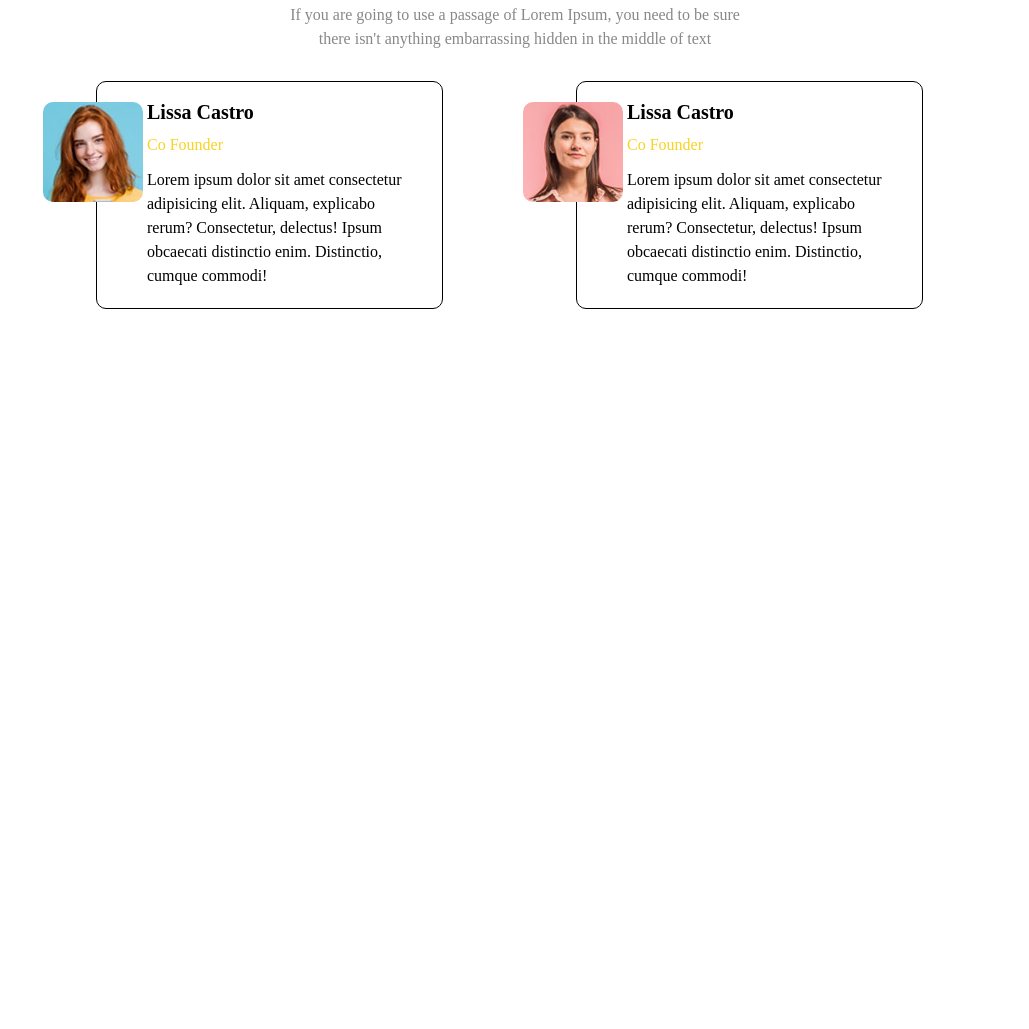
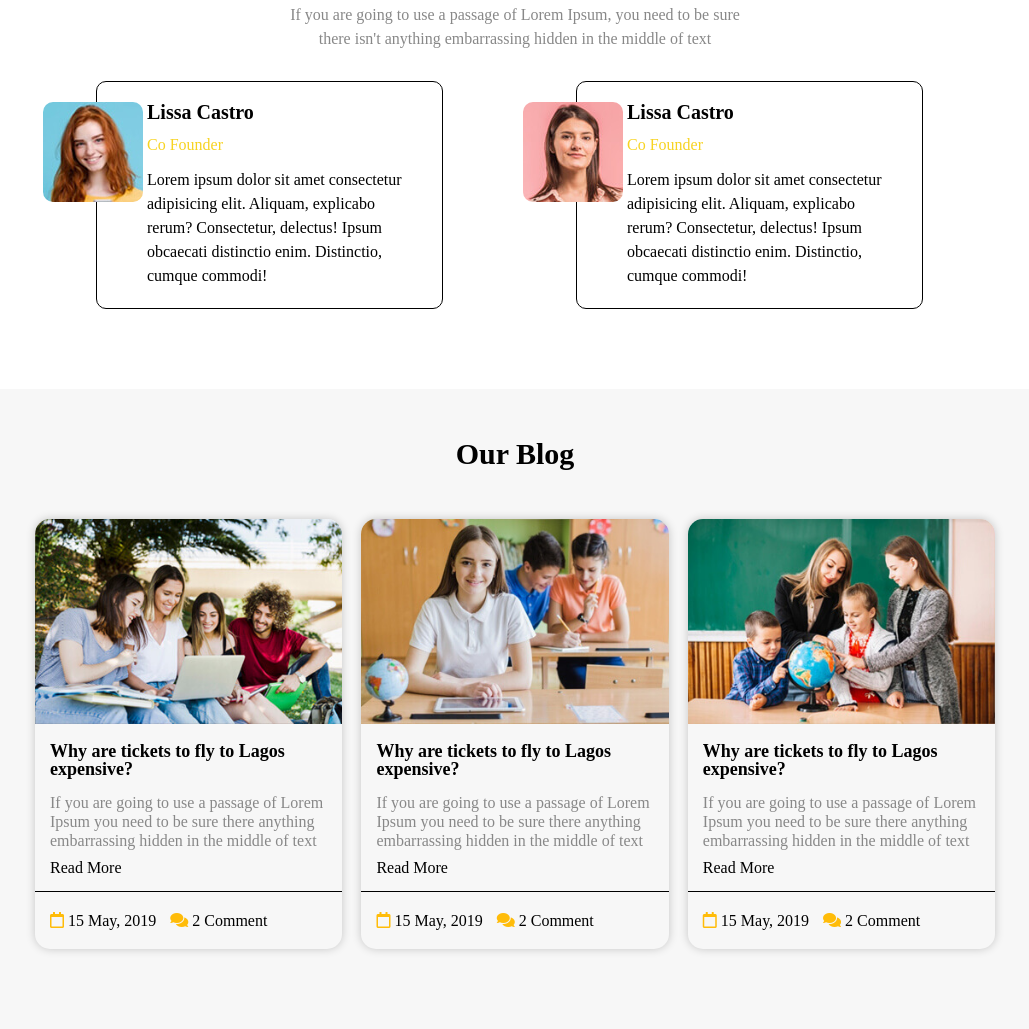
Before and after one commit to KananValizada/Code-Academy-FE-Final-Project, a plain HTML site: page index.html in a window 1280 px wide. Shown: the part 7127-8156 px from the top of the page, without its empty margins (125-1154 px from the left). Before the commit the page ends 7436 px from the top, so only its background shows below. Drawn offline with nearby package versions, Linux system fonts and the light colour scheme; a web font is replaced by a local one.

Commit message:
our blog sect not done

```diff
--- /dev/null
+++ b/assets/scss/components/_ourBlog.scss
@@ -0,0 +1,51 @@
+.ourBlog{
+    background-color: #f7f7f7;
+    padding-bottom: 5rem;
+    &__tabs{
+        display: flex;
+        justify-content: space-between;
+        &-item{
+            width: 32%;
+            border-radius: 15px;
+            overflow: hidden;
+            box-shadow: 0 0 10px rgba(0,0,0,0.2);
+            &-img{
+                img{
+                    width: 100%;
+                }
+
+            }
+            &-texts{
+                padding: 15px;
+                a{
+                    text-decoration: none;
+                    color: black
+                }
+
+
+            }
+            &-title{
+                margin-bottom: 15px;
+                font-weight: 700;
+                font-size: 18px
+            }
+            &-text{
+                line-height: 1.2;
+                margin-bottom: 10px;
+                color:$subtitle-color;
+            }
+            &-foot{
+                border-top: 1px solid black;
+                padding:20px 15px;
+                i{
+                    color:$primary-color;
+                }
+                span{
+                    margin-right: 10px
+                }
+
+            }
+
+        }
+    }
+}
--- a/assets/scss/components/_studentSay.scss
+++ b/assets/scss/components/_studentSay.scss
@@ -2,6 +2,7 @@
     &__slider{
         display: flex;
         justify-content: space-between;
+        padding-bottom: 5rem;
         &-item{
             position: relative;
             border: 1px solid;
--- a/assets/scss/main.scss
+++ b/assets/scss/main.scss
@@ -13,4 +13,5 @@
 @import "components/onlineCourses";
 @import "components/ourGallery";
 @import "components/ourteachers";
-@import "components/studentSay"
+@import "components/studentSay";
+@import "components/ourBlog"
--- a/index.html
+++ b/index.html
@@ -870,6 +870,7 @@
 
     </section>
     <!-- END TEACHERS -->
+    <!-- STUDENT SAY -->
     <section class="studentSay">
         <div class="container">
             <div class="sectHeader">
@@ -882,23 +883,87 @@
                     <img src="assets/img/client_img1.jpg" alt="">
                     <h3 class="studentSay__slider-item-name">Lissa Castro</h3>
                     <p class="studentSay__slider-item-job">Co Founder</p>
-                        <p class="studentSay__slider-item-text">Lorem ipsum dolor sit amet consectetur adipisicing elit. Aliquam, explicabo rerum? Consectetur, delectus! Ipsum obcaecati distinctio enim. Distinctio, cumque commodi!</p>
+                    <p class="studentSay__slider-item-text">Lorem ipsum dolor sit amet consectetur adipisicing elit. Aliquam, explicabo rerum? Consectetur, delectus!
+                        Ipsum obcaecati distinctio enim. Distinctio, cumque commodi!</p>
                 </div>
                 <div class="studentSay__slider-item">
                     <img src="assets/img/client_img2.jpg" alt="">
                     <h3 class="studentSay__slider-item-name">Lissa Castro</h3>
                     <p class="studentSay__slider-item-job">Co Founder</p>
-                            <p class="studentSay__slider-item-text">Lorem ipsum dolor sit amet consectetur adipisicing elit. Aliquam, explicabo rerum? Consectetur, delectus! Ipsum obcaecati distinctio enim. Distinctio, cumque commodi!</p>
+                    <p class="studentSay__slider-item-text">Lorem ipsum dolor sit amet consectetur adipisicing elit. Aliquam, explicabo rerum? Consectetur, delectus!
+                        Ipsum obcaecati distinctio enim. Distinctio, cumque commodi!</p>
                 </div>
                 <div class="studentSay__slider-item">
                     <img src="assets/img/client_img3.jpg" alt="">
                     <h3 class="studentSay__slider-item-name">Lissa Castro</h3>
                     <p class="studentSay__slider-item-job">Co Founder</p>
-                                <p class="studentSay__slider-item-text">Lorem ipsum dolor sit amet consectetur adipisicing elit. Aliquam, explicabo rerum? Consectetur, delectus! Ipsum obcaecati distinctio enim. Distinctio, cumque commodi!</p>
+                    <p class="studentSay__slider-item-text">Lorem ipsum dolor sit amet consectetur adipisicing elit. Aliquam, explicabo rerum? Consectetur, delectus!
+                        Ipsum obcaecati distinctio enim. Distinctio, cumque commodi!</p>
                 </div>
             </div>
         </div>
 
+    </section>
+    <!-- END STUDENT SAY SECT -->
+    <section class="ourBlog">
+        <div class="container">
+            <div class="sectHeader">
+                <h4 class="sectHeader__title">Our Blog</h4>
+            </div>
+            <div class="ourBlog__tabs">
+                <div class="ourBlog__tabs-item">
+                    <div class="ourBlog__tabs-item-img">
+                        <img src="assets/img/blog_small_img1.jpg" alt="">
+                    </div>
+                    <div class="ourBlog__tabs-item-texts">
+                        <div class="ourBlog__tabs-item-title">Why are tickets to fly to Lagos expensive?</div>
+                        <div class="ourBlog__tabs-item-text">If you are going to use a passage of Lorem Ipsum you need to be sure there anything embarrassing
+                            hidden in the middle of text</div>
+                        <a href="#">Read More</a>
+                    </div>
+                    <div class="ourBlog__tabs-item-foot">
+                        <span>
+                            <i class="far fa-calendar"></i> 15 May, 2019</span>
+                        <span>
+                            <i class="fas fa-comments"></i> 2 Comment</span>
+                    </div>
+                </div>
+                <div class="ourBlog__tabs-item">
+                    <div class="ourBlog__tabs-item-img">
+                        <img src="assets/img/blog_small_img2.jpg" alt="">
+                    </div>
+                    <div class="ourBlog__tabs-item-texts">
+                        <div class="ourBlog__tabs-item-title">Why are tickets to fly to Lagos expensive?</div>
+                        <div class="ourBlog__tabs-item-text">If you are going to use a passage of Lorem Ipsum you need to be sure there anything embarrassing
+                            hidden in the middle of text</div>
+                        <a href="#">Read More</a>
+                    </div>
+                    <div class="ourBlog__tabs-item-foot">
+                        <span>
+                            <i class="far fa-calendar"></i> 15 May, 2019</span>
+                        <span>
+                            <i class="fas fa-comments"></i> 2 Comment</span>
+                    </div>
+                </div>
+                <div class="ourBlog__tabs-item">
+                    <div class="ourBlog__tabs-item-img">
+                        <img src="assets/img/blog_small_img3.jpg" alt="">
+                    </div>
+                    <div class="ourBlog__tabs-item-texts">
+                        <div class="ourBlog__tabs-item-title">Why are tickets to fly to Lagos expensive?</div>
+                        <div class="ourBlog__tabs-item-text">If you are going to use a passage of Lorem Ipsum you need to be sure there anything embarrassing
+                            hidden in the middle of text</div>
+                        <a href="#">Read More</a>
+                    </div>
+                    <div class="ourBlog__tabs-item-foot">
+                        <span>
+                            <i class="far fa-calendar"></i> 15 May, 2019</span>
+                        <span>
+                            <i class="fas fa-comments"></i> 2 Comment</span>
+                    </div>
+                </div>
+            </div>
+        </div>
     </section>
 
     <script src="https://code.jquery.com/jquery-3.4.1.min.js"></script>
```
Also changed, not shown: assets/img/blog_small_img1.jpg (added), assets/img/blog_small_img2.jpg (added), assets/img/blog_small_img3.jpg (added), assets/scss/main.css, 1 other file. Lines whose indentation alone changed are shown as unchanged.
